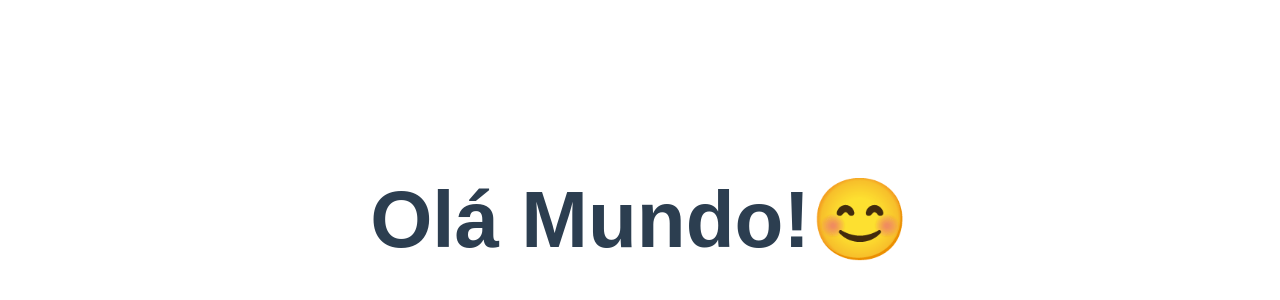
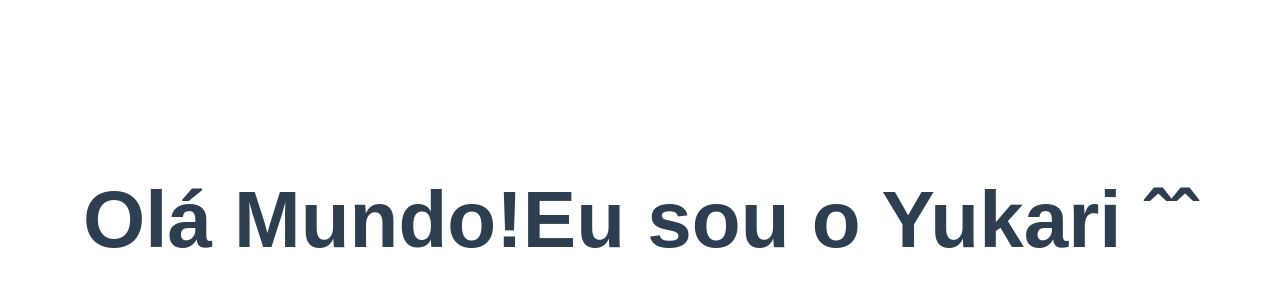
Before and after one commit to minasprogramam/cmp25-introducao-programacao-vc-II, a plain HTML site: page index.html in a window 1280 px wide. Shown: the part 180-480 px from the top of the page. Drawn offline with Linux system fonts and the light colour scheme.

Commit message:
meu primeiro commit

```diff
--- a/index.html
+++ b/index.html
@@ -20,6 +20,7 @@
     </style>
 </head>
 <body>
-    <h1>Olá Mundo!😊</h1>
+    <h1>Olá Mundo!Eu sou o Yukari ˆˆ
+    </h1>
 </body>
 </html>
```
